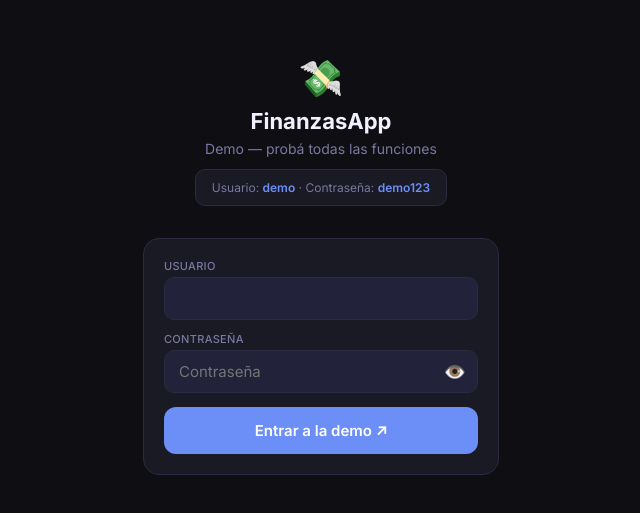
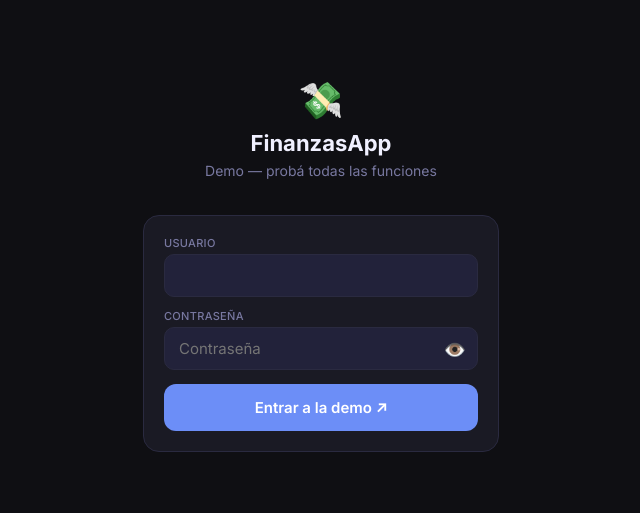
Before and after one commit to HecJerCab/FinanzasDemo, a React (Create React App) app: page / in a window 1280 px wide. Shown: the part 135-648 px from the top of the page, without its empty margins (319-959 px from the left). Built offline with nearby package versions, Linux system fonts and the light colour scheme.

Commit message:
eliminar credenciales visibles definitivo

```diff
--- a/src/App.js
+++ b/src/App.js
@@ -433,9 +433,7 @@ function LoginScreen({onLogin}){
         <p style={{fontSize:36,marginBottom:8}}>💸</p>
         <h2 style={{fontSize:22,fontWeight:700,marginBottom:6}}>FinanzasApp</h2>
         <p style={{color:D.textMuted,fontSize:14,marginBottom:4}}>Demo — probá todas las funciones</p>
-        <div style={{background:D.surface,borderRadius:10,padding:"10px 16px",border:`1px solid ${D.border}`,display:"inline-block",marginTop:8}}>
-          <p style={{fontSize:12,color:D.textMuted,margin:0}}>Usuario: <span style={{color:D.accent,fontWeight:600}}>demo</span> · Contraseña: <span style={{color:D.accent,fontWeight:600}}>demo123</span></p>
-        </div>
+
       </div>
       <div style={{background:D.surface,borderRadius:16,padding:"20px",border:`1px solid ${D.border}`}}>
         <label style={{display:"block",fontSize:11,color:D.textMuted,marginBottom:4,fontWeight:500,textTransform:"uppercase",letterSpacing:.3}}>Usuario</label>
```
